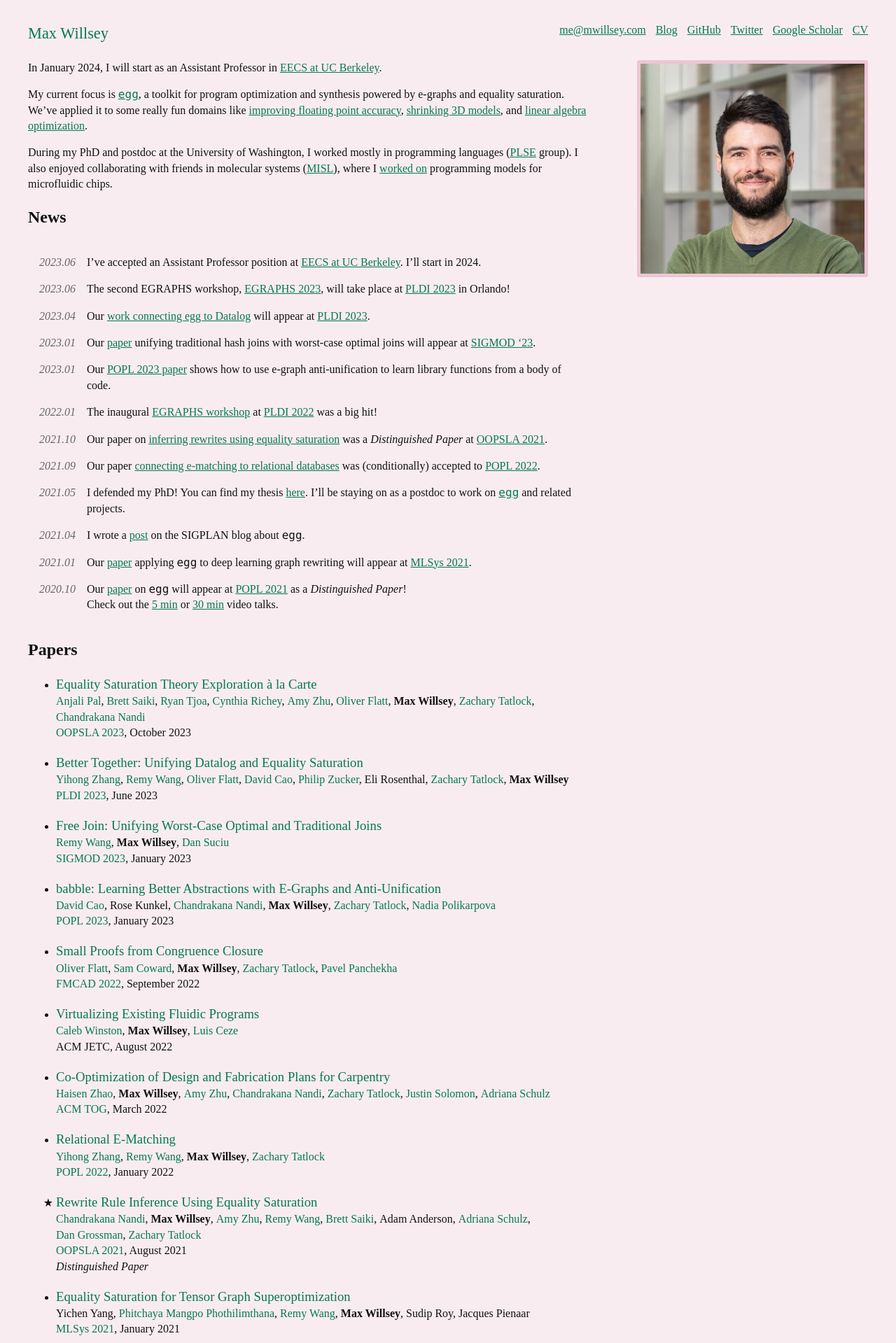
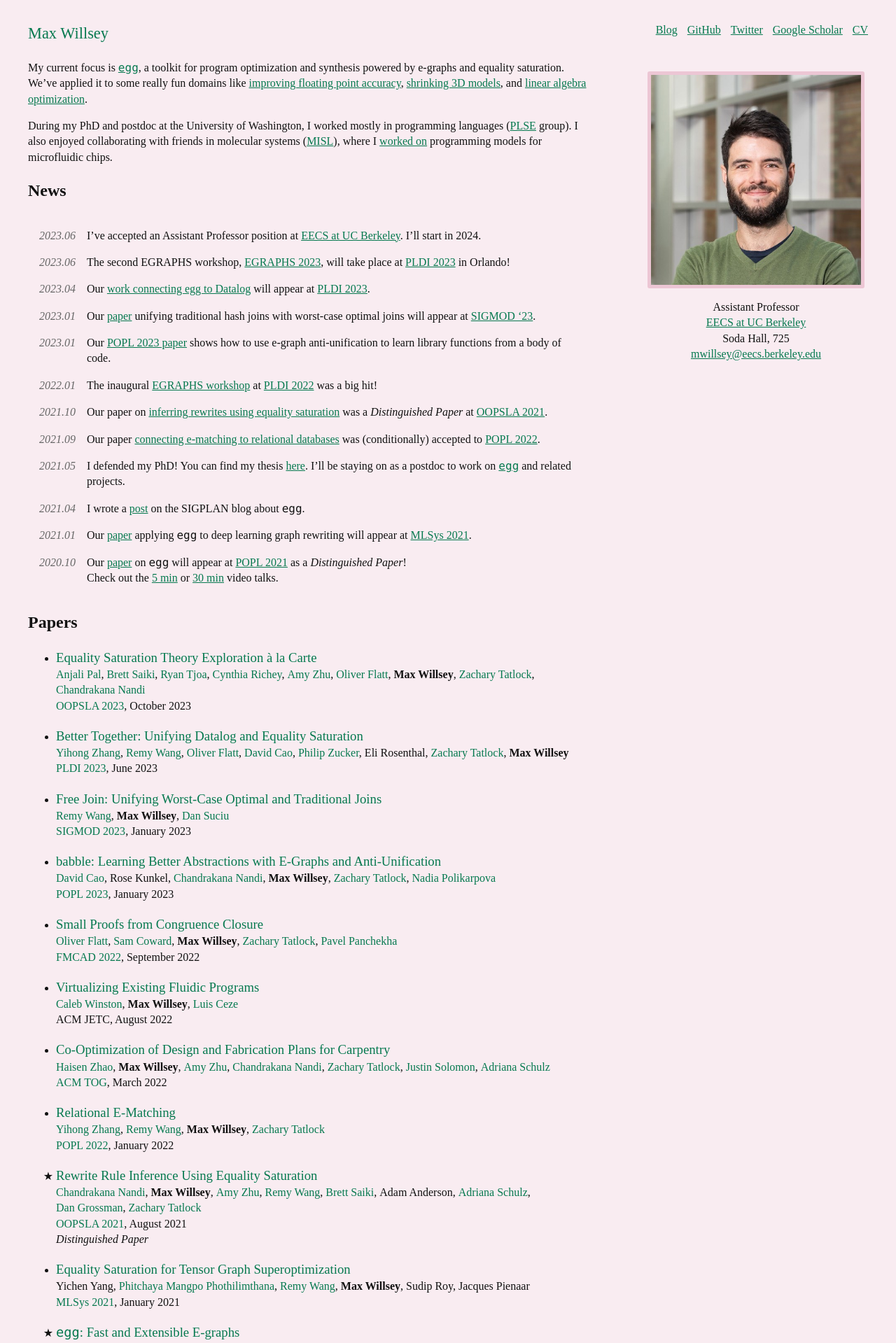
Before and after one commit to mwillsey/mwillsey.github.io, a Jekyll site: the page built from index.md, in a window 1280 px wide. Shown: the top 1919 px of the page at 70% size. Built offline with Jekyll 4.4.1, drawn with Linux system fonts in a browser that asks for light colours.

Commit message:
Update info and layout a bit

```diff
--- a/_layouts/default.html
+++ b/_layouts/default.html
@@ -36,7 +36,7 @@ mwillsey
       <a href="/">Max Willsey</a>
     </div>
     <div id="links">
-      <a href="mailto:me@mwillsey.com">me@mwillsey.com</a>
+      <a class="only-print" href="mailto:mwillsey@eecs.berkeley.edu">mwillsey@eecs.berkeley.edu</a>
       <a class="only-print" href="https://www.mwillsey.com">https://mwillsey.com</a>
       <a class="no-print" href="/blog">Blog</a>
       <a class="no-print" href="https://github.com/mwillsey">GitHub</a>
--- a/index.md
+++ b/index.md
@@ -2,11 +2,22 @@
 layout: default
 ---
 
+
 <section markdown="1" id="intro">
 
-<img id="max-photo" style="max-height: 300px" class="right" src="/assets/max.jpg">
+<!-- <div markdown="1" "id="contact"> -->
+<!-- - Assistant Professor, [EECS at UC Berkeley](https://eecs.berkeley.edu/) -->
+<!-- - Soda Hall, 725 -->
+<!-- - [mwillsey@eecs.berkeley.edu](mailto:mwillsey@eecs.berkeley.edu) -->
+<!-- </div> -->
 
-In January 2024, I will start as an Assistant Professor in [EECS at UC Berkeley](https://eecs.berkeley.edu/).
+<div class="contact right" markdown="1">
+<img id="max-photo" style="max-height: 300px" src="/assets/max.jpg">
+- Assistant Professor
+- [EECS at UC Berkeley](https://eecs.berkeley.edu/)
+- Soda Hall, 725
+- [mwillsey@eecs.berkeley.edu](mailto:mwillsey@eecs.berkeley.edu)
+</div>
 
 My current focus is [`egg`],
 a toolkit for program optimization and synthesis
--- a/main.scss
+++ b/main.scss
@@ -151,6 +151,12 @@ details.bibtex {
 .author { white-space: nowrap; }
 .author.me { font-weight: bold; }
 
+.contact {
+    text-align: center;
+    li { list-style: none; }
+    ul { padding: 0; }
+}
+
 ul.papers a:link:not(:hover) {
     text-decoration: none;
 }
```
